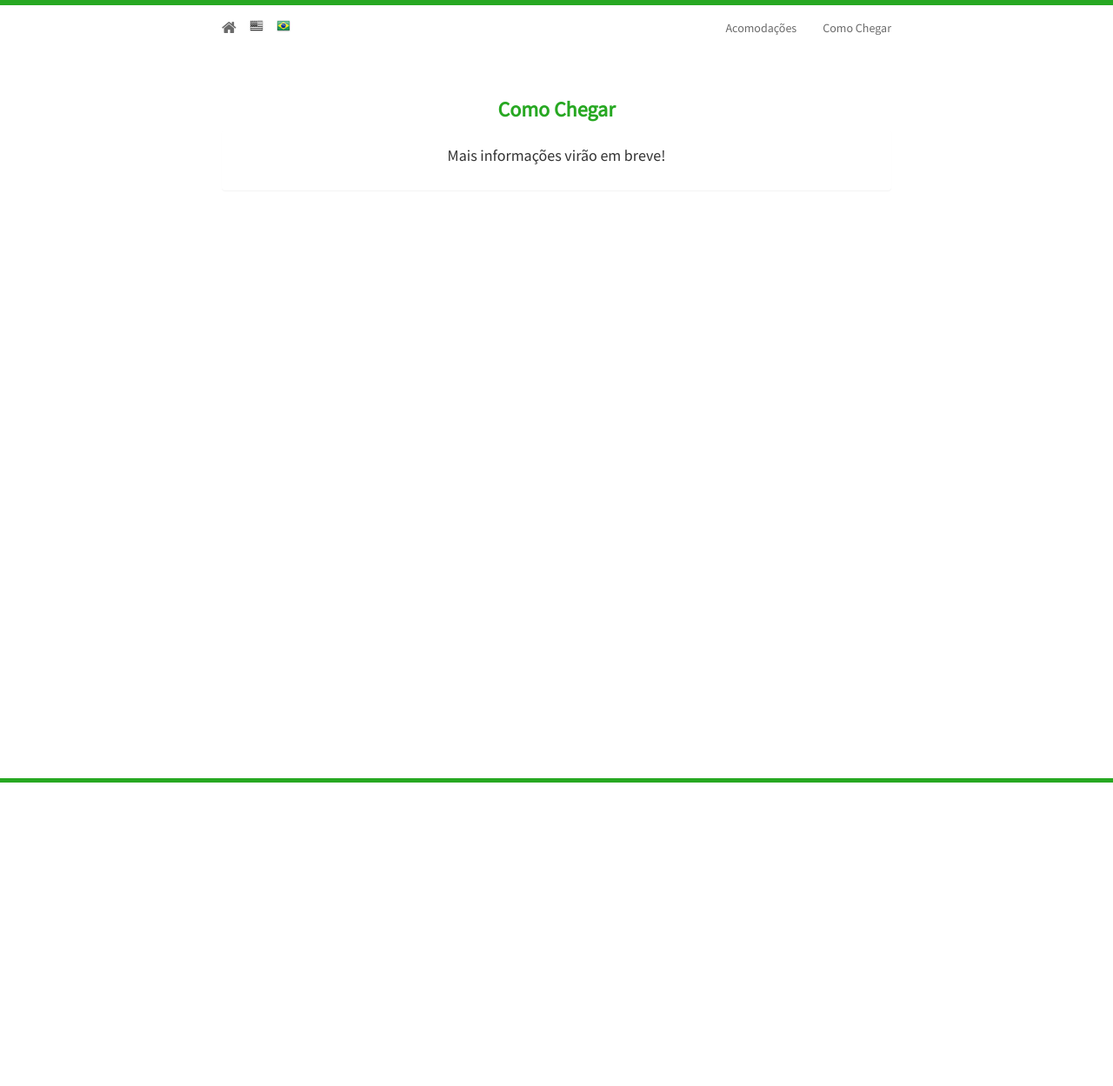
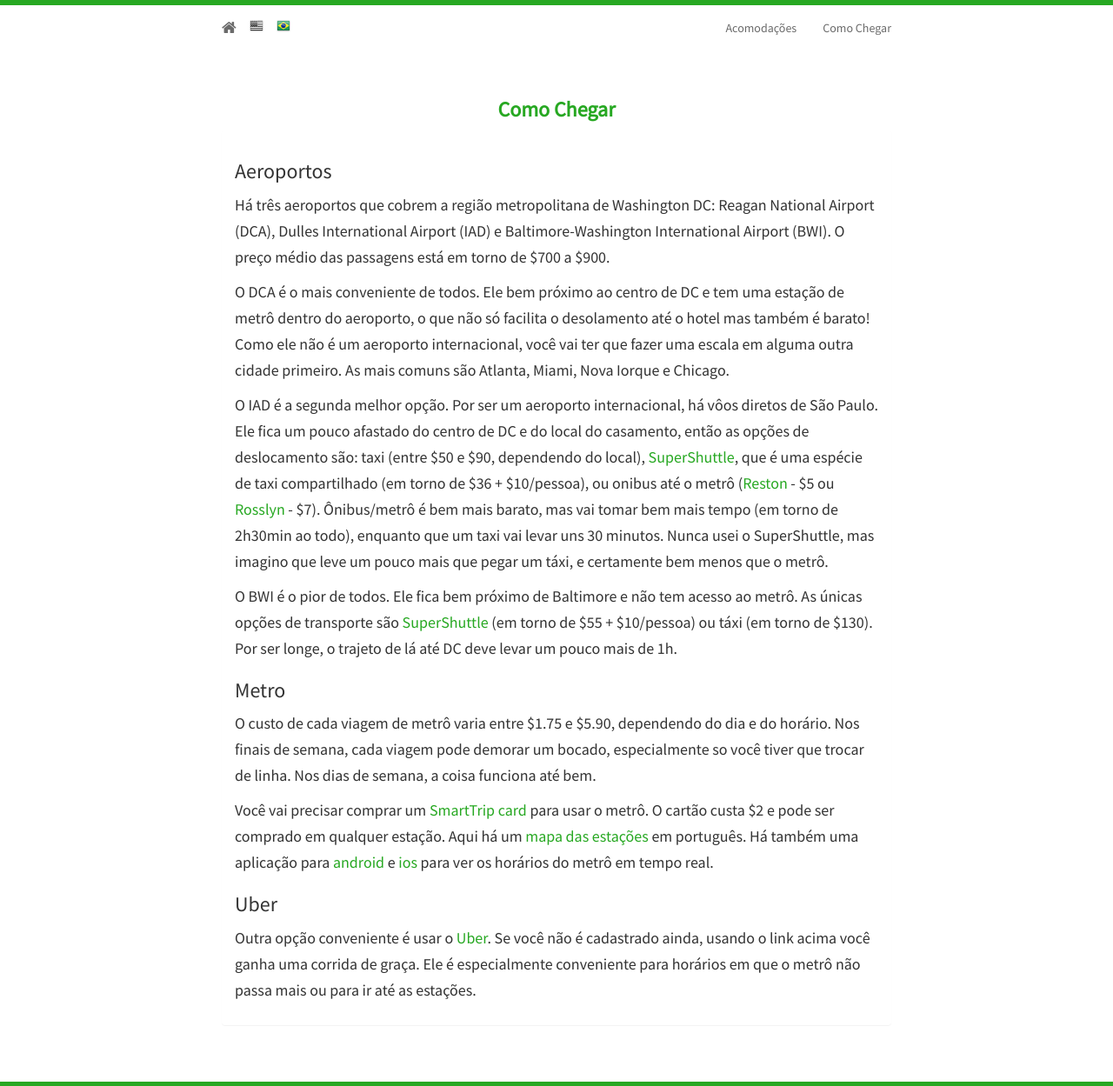
Before and after one commit to andersonvom/wedding-site, a Jekyll site: the page built from _posts/pt/0000-01-03-como-chegar.md, in a window 1280 px wide. Shown: the whole page at 87% size. Built offline with Jekyll 4.4.1, drawn with Linux system fonts in a browser that asks for light colours; nearby versions of some CDN libraries; before the commit the page ends 900 px from its top, so only the background shows below that.

```diff
--- a/_posts/pt/0000-01-03-como-chegar.md
+++ b/_posts/pt/0000-01-03-como-chegar.md
@@ -4,6 +4,63 @@ name: travel
 lang: pt
 ---
 
-<p class='text-center' markdown='1'>
-Mais informações virão em breve!
-</p>
+### Aeroportos
+
+Há três aeroportos que cobrem a região metropolitana de Washington DC:
+Reagan National Airport (DCA), Dulles International Airport (IAD) e
+Baltimore-Washington International Airport (BWI).  O preço médio das
+passagens está em torno de $700 a $900.
+
+O DCA é o mais conveniente de todos. Ele bem próximo ao centro de DC e
+tem uma estação de metrô dentro do aeroporto, o que não só facilita o
+desolamento até o hotel mas também é barato! Como ele não é um aeroporto
+internacional, você vai ter que fazer uma escala em alguma outra cidade
+primeiro. As mais comuns são Atlanta, Miami, Nova Iorque e Chicago.
+
+O IAD é a segunda melhor opção. Por ser um aeroporto internacional, há
+vôos diretos de São Paulo. Ele fica um pouco afastado do centro de DC e
+do local do casamento, então as opções de deslocamento são: taxi (entre
+$50 e $90, dependendo do local), [SuperShuttle][], que é uma espécie de
+taxi compartilhado (em torno de $36 + $10/pessoa), ou onibus até o metrô
+([Reston][] - $5 ou [Rosslyn][] - $7). Ônibus/metrô é bem mais barato,
+mas vai tomar bem mais tempo (em torno de 2h30min ao todo), enquanto que
+um taxi vai levar uns 30 minutos. Nunca usei o SuperShuttle, mas imagino
+que leve um pouco mais que pegar um táxi, e certamente bem menos que o
+metrô.
+
+O BWI é o pior de todos. Ele fica bem próximo de Baltimore e não tem
+acesso ao metrô. As únicas opções de transporte são [SuperShuttle][] (em
+torno de $55 + $10/pessoa) ou táxi (em torno de $130). Por ser longe, o
+trajeto de lá até DC deve levar um pouco mais de 1h.
+
+
+### Metro
+
+O custo de cada viagem de metrô varia entre $1.75 e $5.90, dependendo do
+dia e do horário. Nos finais de semana, cada viagem pode demorar um
+bocado, especialmente so você tiver que trocar de linha. Nos dias de
+semana, a coisa funciona até bem.
+
+Você vai precisar comprar um [SmartTrip card][smarttrip] para usar o
+metrô. O cartão custa $2 e pode ser comprado em qualquer estação. Aqui
+há um [mapa das estações][metro-map] em português. Há também uma
+aplicação para [android][] e [ios][] para ver os horários do metrô em
+tempo real.
+
+
+### Uber
+
+Outra opção conveniente é usar o [Uber][]. Se você não é cadastrado
+ainda, usando o link acima você ganha uma corrida de graça. Ele é
+especialmente conveniente para horários em que o metrô não passa mais ou
+para ir até as estações.
+
+
+[Reston]: http://prod.flydulles.com/iad/silver-line-express-bus-metrorail-station
+[Rosslyn]: http://www.wmata.com/bus/timetables/dc/05a.pdf?n
+[SuperShuttle]: http://www.supershuttle.com/
+[metro-map]: http://www.wmata.com/pdfs/pocket_guides/portuguese.pdf
+[smarttrip]: http://www.wmata.com/fares/purchase/vending.cfm
+[android]: https://play.google.com/store/apps/details?id=com.jazzmoonstewdio.android.dcmetro.activity
+[ios]: https://itunes.apple.com/us/app/dc-metro-and-bus/id578496721?mt=8
+[Uber]: https://www.uber.com/invite/4p1bz
```
Also changed, not shown: _posts/en/0000-01-03-getting-there.md (+43 -3 lines).
